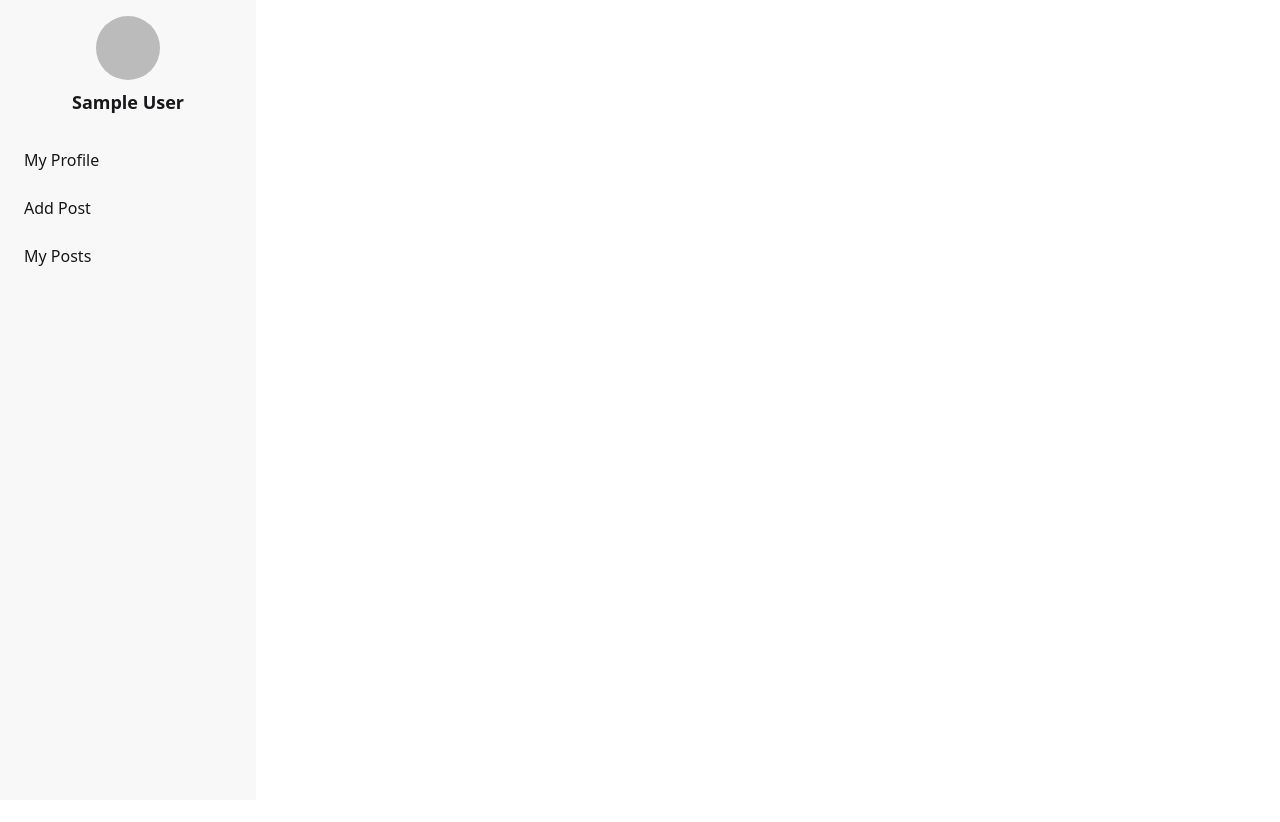
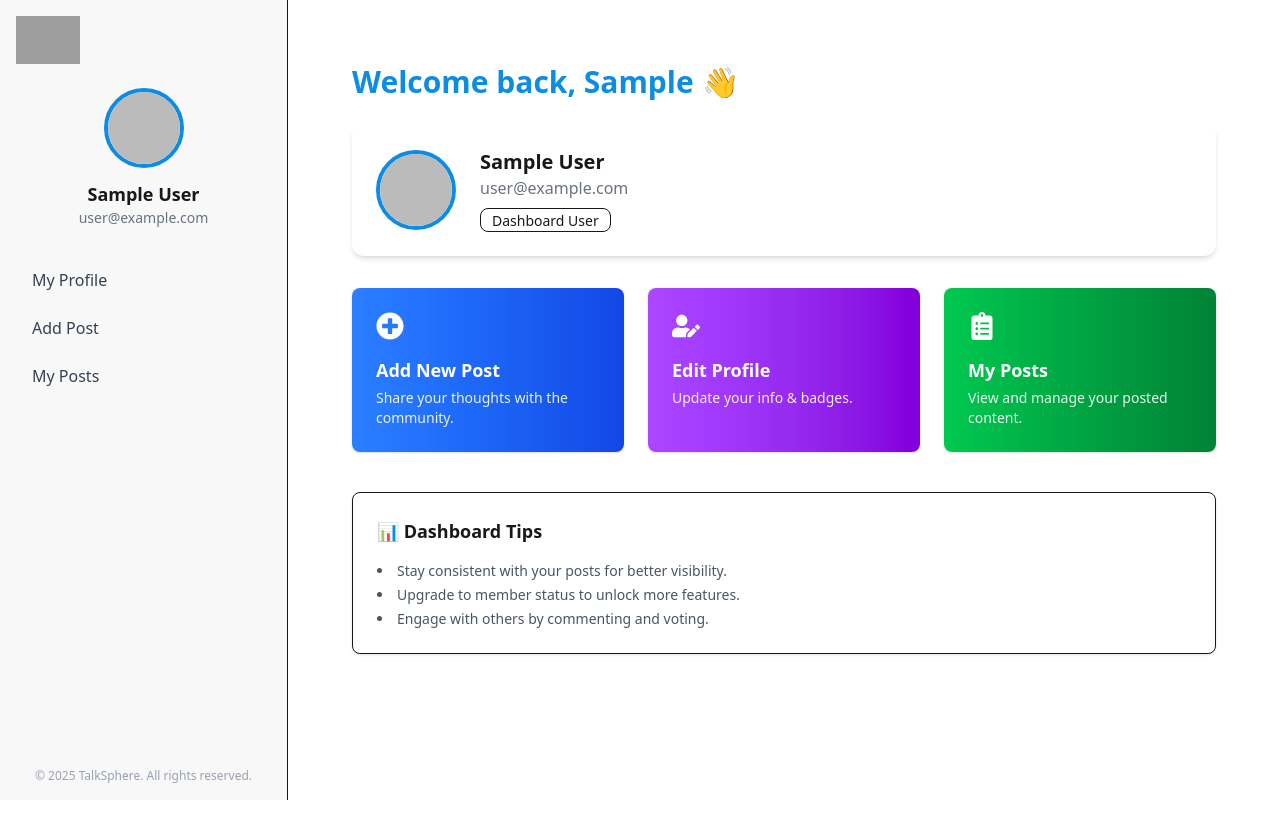
Before and after one commit to mahfuzarrahmanmunna/talk-sphere-client, a React (Vite) app: page /dashboard in a window 1280 px wide. Shown: the top 822 px of the page. Before the commit the page ends 800 px from the top, so only its background shows below. Built offline with nearby package versions, Linux system fonts and the light colour scheme; no server answers; sample sign-in values are in the browser's storage; grey boxes are pictures that could not be loaded.

Commit message:
added dashboard home and more some components

```diff
--- a/src/Layouts/DashboardLayouts/DashboardLayouts.jsx
+++ b/src/Layouts/DashboardLayouts/DashboardLayouts.jsx
@@ -14,12 +14,13 @@ const DashboardLayouts = () => {
     ];
 
     return (
-        <div className="drawer lg:drawer-open min-h-screen">
-            {/* Drawer Toggle Button (Small Devices) */}
+        <div className="drawer lg:drawer-open min-h-screen bg-base-100">
             <input id="dashboard-drawer" type="checkbox" className="drawer-toggle" />
+
+            {/* Main Content Area */}
             <div className="drawer-content flex flex-col">
-                {/* Small Device Navbar */}
-                <div className="lg:hidden w-full navbar bg-base-200 shadow-md px-4 justify-between">
+                {/* Mobile Navbar */}
+                <div className="lg:hidden navbar bg-base-200 shadow-md sticky top-0 px-4 justify-between">
                     <Link to="/" className="flex items-center gap-2">
                         <BiLeftArrow size={20} className="text-primary" />
                         <TalkSphereLogo />
@@ -29,46 +30,56 @@ const DashboardLayouts = () => {
                     </label>
                 </div>
 
-                {/* Page Content */}
-                <main className="p-6 bg-base-100 flex-1">
+                <main className="p-6">
                     <Outlet />
                 </main>
             </div>
 
-            {/* Drawer Sidebar */}
-            <div className="drawer-side">
+            {/* Sidebar */}
+            <div className="drawer-side z-40">
                 <label htmlFor="dashboard-drawer" className="drawer-overlay"></label>
-                <aside className="w-64 min-h-full bg-base-200 shadow-lg p-4">
-                    {/* Logo & Back to Home */}
+                <aside className="w-72 min-h-full bg-base-200 border-r shadow-md p-4 flex flex-col justify-between">
 
+                    {/* Logo */}
+                    <div>
+                        <Link to="/" className="hidden lg:flex items-center gap-2 mb-6">
+                            <TalkSphereLogo />
+                        </Link>
 
-                    {/* User Info */}
-                    <div className="flex flex-col items-center mb-6">
+                        {/* User Profile */}
+                        <div className="flex flex-col items-center text-center mb-8">
                             <img
-                            src={user?.photoURL}
+                                src={user?.photoURL || '/default-avatar.png'}
                                 alt="Profile"
-                            className="w-16 h-16 rounded-full object-cover"
+                                className="w-20 h-20 rounded-full object-cover border-4 border-primary"
                             />
-                        <h2 className="text-lg font-semibold mt-2">{user?.displayName}</h2>
+                            <h2 className="text-lg font-bold mt-3">{user?.displayName}</h2>
+                            <p className="text-sm text-gray-500">{user?.email}</p>
                         </div>
 
-                    {/* Navigation Items */}
-                    <ul className="space-y-2">
+                        {/* Navigation Menu */}
+                        <nav className="space-y-2">
                             {navItems.map(item => (
-                            <li key={item.to}>
                                 <NavLink
+                                    key={item.to}
                                     to={item.to}
                                     className={({ isActive }) =>
-                                        isActive
-                                            ? 'block p-2 rounded bg-primary text-white font-medium'
-                                            : 'block p-2 rounded hover:bg-primary hover:text-white'
+                                        `block px-4 py-2 rounded transition duration-200 ${isActive
+                                            ? 'bg-primary text-white font-medium'
+                                            : 'hover:bg-primary hover:text-white text-gray-700'
+                                        }`
                                     }
                                 >
                                     {item.label}
                                 </NavLink>
-                            </li>
                             ))}
-                    </ul>
+                        </nav>
+                    </div>
+
+                    {/* Footer */}
+                    <div className="mt-10 text-center text-xs text-gray-400">
+                        © {new Date().getFullYear()} TalkSphere. All rights reserved.
+                    </div>
                 </aside>
             </div>
         </div>
--- /dev/null
+++ b/src/Pages/Dashboard/CommentsPage/CommentsPage.jsx
@@ -0,0 +1,37 @@
+// src/pages/CommentsPage.jsx
+import React, { useEffect, useState } from 'react';
+import { useParams } from 'react-router';
+import useAxiosSecure from '../../../Hooks/useAxiosSecure';
+
+const CommentsPage = () => {
+    const { postId } = useParams();
+    const [comments, setComments] = useState([]);
+    const axiosSecure = useAxiosSecure();
+
+    useEffect(() => {
+        axiosSecure.get(`comments/post/${postId}`)
+            .then(res => setComments(res.data))
+            .catch(err => console.error("Failed to fetch comments", err));
+    }, [postId]);
+
+    return (
+        <div className="max-w-3xl mx-auto p-6 bg-white mt-10 rounded-lg shadow">
+            <h2 className="text-2xl font-bold mb-4">💬 All Comments</h2>
+            {comments.length > 0 ? (
+                <ul className="space-y-4">
+                    {comments.map(comment => (
+                        <li key={comment._id} className="border rounded p-4 bg-gray-50">
+                            <p className="font-semibold">{comment.userName}</p>
+                            <p className="text-sm text-gray-500">{new Date(comment.createdAt).toLocaleString()}</p>
+                            <p className="mt-2">{comment.comment}</p>
+                        </li>
+                    ))}
+                </ul>
+            ) : (
+                <p className="text-gray-500">No comments yet for this post.</p>
+            )}
+        </div>
+    );
+};
+
+export default CommentsPage;
--- /dev/null
+++ b/src/Pages/Dashboard/DashboardHome/DashboardHome.jsx
@@ -0,0 +1,73 @@
+import React from 'react';
+import { useNavigate } from 'react-router';
+import { FaPlusCircle, FaUserEdit, FaClipboardList } from 'react-icons/fa';
+import useAuth from '../../../Hooks/useAuth';
+
+const DashboardHome = () => {
+    const { user } = useAuth();
+    const navigate = useNavigate();
+
+    return (
+        <div className="min-h-screen bg-base-100 py-10 md:px-10">
+            <h1 className="text-3xl font-bold text-primary mb-6">
+                Welcome back, {user?.displayName?.split(' ')[0] || 'User'} 👋
+            </h1>
+
+            {/* Profile Card */}
+            <div className="bg-white rounded-xl shadow-md p-6 mb-8 flex items-center gap-6">
+                <img
+                    src={user?.photoURL || "https://i.ibb.co/ZYW3VTp/brown-brim.png"}
+                    alt="Profile"
+                    className="w-20 h-20 rounded-full object-cover border-4 border-primary"
+                />
+                <div>
+                    <h2 className="text-xl font-bold">{user?.displayName}</h2>
+                    <p className="text-gray-500">{user?.email}</p>
+                    <span className="badge badge-outline mt-2">Dashboard User</span>
+                </div>
+            </div>
+
+            {/* Action Cards */}
+            <div className="grid grid-cols-1 md:grid-cols-3 gap-6 mb-10">
+                <div
+                    className="bg-gradient-to-r from-blue-500 to-blue-700 text-white p-6 rounded-lg shadow hover:shadow-xl cursor-pointer transition"
+                    onClick={() => navigate('/dashboard/add-post')}
+                >
+                    <FaPlusCircle size={28} className="mb-4" />
+                    <h3 className="text-lg font-semibold">Add New Post</h3>
+                    <p className="text-sm opacity-90 mt-1">Share your thoughts with the community.</p>
+                </div>
+
+                <div
+                    className="bg-gradient-to-r from-purple-500 to-purple-700 text-white p-6 rounded-lg shadow hover:shadow-xl cursor-pointer transition"
+                    onClick={() => navigate('/dashboard/my-profile')}
+                >
+                    <FaUserEdit size={28} className="mb-4" />
+                    <h3 className="text-lg font-semibold">Edit Profile</h3>
+                    <p className="text-sm opacity-90 mt-1">Update your info & badges.</p>
+                </div>
+
+                <div
+                    className="bg-gradient-to-r from-green-500 to-green-700 text-white p-6 rounded-lg shadow hover:shadow-xl cursor-pointer transition"
+                    onClick={() => navigate('/dashboard/my-posts')}
+                >
+                    <FaClipboardList size={28} className="mb-4" />
+                    <h3 className="text-lg font-semibold">My Posts</h3>
+                    <p className="text-sm opacity-90 mt-1">View and manage your posted content.</p>
+                </div>
+            </div>
+
+            {/* Summary Section (Optional Enhancements) */}
+            <div className="bg-white p-6 rounded-lg shadow border">
+                <h3 className="text-lg font-semibold mb-4">📊 Dashboard Tips</h3>
+                <ul className="list-disc list-inside text-gray-600 space-y-1 text-sm">
+                    <li>Stay consistent with your posts for better visibility.</li>
+                    <li>Upgrade to member status to unlock more features.</li>
+                    <li>Engage with others by commenting and voting.</li>
+                </ul>
+            </div>
+        </div>
+    );
+};
+
+export default DashboardHome;
--- a/src/Router/Routes.jsx
+++ b/src/Router/Routes.jsx
@@ -10,6 +10,9 @@ import MembershipPage from "../Pages/MembershipPage/MembershipPage";
 import MyPosts from "../Pages/Dashboard/MyPosts/MyPosts";
 import PostDetails from "../Pages/PostDetails/PostDetails";
 import MakeAnnouncement from "../Pages/MakeAnnouncement/MakeAnnouncement";
+import PrivateRoutes from "../Routes/Private/PrivateRoutes";
+import CommentsPage from "../Pages/Dashboard/CommentsPage/CommentsPage";
+import DashboardHome from "../Pages/Dashboard/DashboardHome/DashboardHome";
 export const router = createBrowserRouter([
     {
         path: "/",
@@ -23,19 +26,31 @@ export const router = createBrowserRouter([
             {
                 path: 'announcements',
                 element: (
-                    <MakeAnnouncement />
+                    <PrivateRoutes>
+                        <MakeAnnouncement />
+                    </PrivateRoutes>
                 )
             },
             {
                 path: '/membership',
                 element: (
-                    <MembershipPage />
+                    <PrivateRoutes>
+                        <MembershipPage />
+                    </PrivateRoutes>
                 )
             },
             {
                 path: 'post/:id',
                 element: (
                     <PostDetails />
+                )
+            },
+            {
+                path: 'comments/:postId',
+                element: (
+                    <PrivateRoutes>
+                        <CommentsPage />
+                    </PrivateRoutes>
                 )
             }
         ]
@@ -50,24 +65,40 @@ export const router = createBrowserRouter([
     },
     {
         path: '/dashboard',
-        element: <DashboardLayouts />,
+        element: (
+            <PrivateRoutes>
+                <DashboardLayouts />
+            </PrivateRoutes>
+        ),
         children: [
+            {
+                index: true,
+                element: <PrivateRoutes>
+                    <DashboardHome />
+                </PrivateRoutes>
+            },
             {
                 path: "add-post",
                 element: (
-                    <AddPost />
+                    <PrivateRoutes>
+                        <AddPost />
+                    </PrivateRoutes>
                 )
             },
             {
                 path: 'my-profile',
                 element: (
-                    <MyProfile />
+                    <PrivateRoutes>
+                        <MyProfile />
+                    </PrivateRoutes>
                 )
             },
             {
                 path: 'my-posts',
                 element: (
-                    <MyPosts />
+                    <PrivateRoutes>
+                        <MyPosts />
+                    </PrivateRoutes>
                 )
             },
         ]
```
Also changed, not shown: src/Components/FallBack/FallBack.jsx (+20 -2 lines), src/Pages/Dashboard/AddPost/AddPost.jsx (+18 -20 lines), src/Pages/Dashboard/MyProfile/MyProfile.jsx (+23 -19 lines), src/Routes/Admin/AdminRoutes.jsx (added, +11 -0 lines), src/Routes/Private/PrivateRoutes.jsx (+3 -5 lines). Lines whose indentation alone changed are shown as unchanged.
